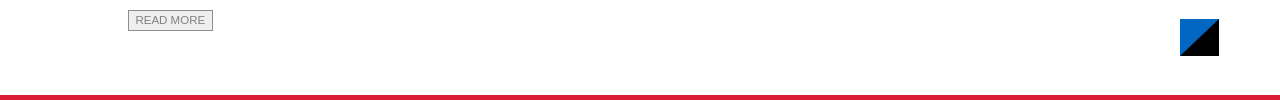
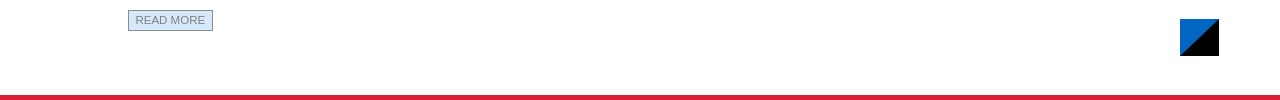
Before and after one commit to debmcode/DayNight-Iceland, a plain HTML site: page index.html in a window 1280 px wide. In both pictures the pointer is over the button "READ MORE". Shown: the part 1035-1135 px from the top of the page. Drawn offline with Linux system fonts and the light colour scheme.

Commit message:
Update style.css

```diff
--- a/style.css
+++ b/style.css
@@ -200,6 +200,9 @@ h2.herocopy, #dots, #more {
   margin: 1% 0% 0% 10%;
   padding: .3% .5% .3% .5%;
 }
+#myBtn:hover {
+  background-color: #D5E9FB;
+}
 #myBtn:focus {
   outline: none;
 }
```
